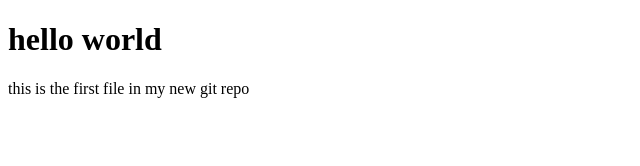
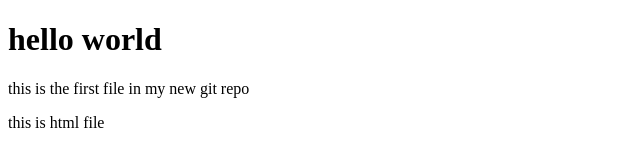
Before and after one commit to Lathika11/sample, a plain HTML site: page index.html in a window 1280 px wide. Shown: the whole page, without its empty margins (0-640 px from the left). Drawn offline with Linux system fonts and the light colour scheme.

Commit message:
fix:add a one line

```diff
--- a/index.html
+++ b/index.html
@@ -8,5 +8,6 @@
 <body>
     <h1>hello world</h1>
     <p>this is the first file in my new git repo</p>
+    <p>this is html file</p>
 </body>
 </html>
```
